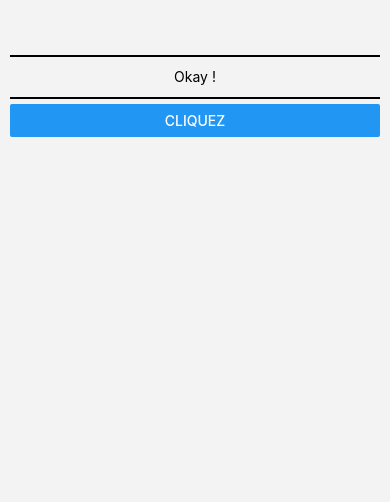
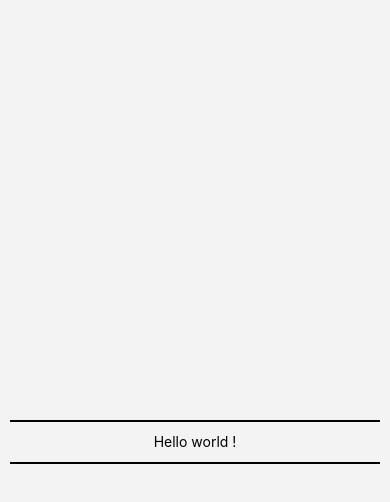
Before and after one commit to EZENGOLD/myGuessMe, a React Native app: screen / in a window 390 px wide. Shown: the top 502 px of the page. Built offline with nearby package versions, Linux system fonts and the light colour scheme.

Commit message:
REINITIALIZED

```diff
--- a/App.js
+++ b/App.js
@@ -1,24 +1,10 @@
 import React, {useState} from 'react';
-import { StyleSheet, Text, View, Button} from 'react-native';
-import LoginComp from './components/loginComp';
+import { StyleSheet, Text, View} from 'react-native';
 
 export default function App() {
-
-    const [afficher, changeAfficher] = useState(false);
-
-    function setAfficher() {
-        changeAfficher(true);
-    };
-
-    function setHide() {
-        changeAfficher(false);
-    };
-
     return (
         <View style={styles.container}>
-            <Text style={styles.text}>Okay !</Text>
-            <Button title="CLIQUEZ" onPress={setAfficher}/>
-            <LoginComp visible={afficher}/>
+            <Text style={styles.text}>Hello world !</Text>
         </View>
     );
 }
@@ -26,7 +12,7 @@
 const styles = StyleSheet.create({
     container: {
         flexDirection: 'column',
-        justifyContent: 'flex-start',
+        justifyContent: 'center',
         alignItems: 'stretch',
         position: 'relative',
         paddingTop: 50,
--- a/components/loginComp.js
+++ /dev/null
@@ -1,93 +0,0 @@
-import React, {useState} from 'react';
-import { StyleSheet, Text, View, Button, TouchableOpacity} from 'react-native';
-import Modal from 'react-native-modal';
-
-const  LoginComp = (props) => {
-    return (
-        <View style={styles.loginComp}>
-            <Modal isVisible={props.visible}>
-                <View style={styles.modalContainer}>
-                    <Text style={styles.textTitre}>Titre du modal</Text>
-                    <Text style={styles.textSousTitre}>Sous-titre du modal</Text>
-                    <Text style={styles.textContenu}>J’ai l’honneur de venir très respectueusement solliciter auprès de votre haute bienveillance, la faveur de...</Text>
-                    <View style={styles.boutonContainer}>
-                        <TouchableOpacity>
-                            <Text style={styles.cancelBouton}>Annuler</Text>
-                        </TouchableOpacity>
-                        <TouchableOpacity>
-                            <Text style={styles.okayBouton}>Okay</Text>
-                        </TouchableOpacity>
-                    </View>
-                </View>
-            </Modal>
-        </View>
-    );
-};
-
-const styles = StyleSheet.create({
-    modalContainer: {
-        borderRadius: 10,
-        backgroundColor: 'white',
-        padding: 20,
-    },
-
-    loginComp: {
-        flexDirection: 'column',
-        justifyContent: 'center',
-        position: 'relative',
-        height: '60%',
-    },
-
-    textTitre: {
-        fontSize: 20,
-        fontWeight: 'normal',
-        textAlign: 'center',
-        lineHeight: 30,
-        borderBottomWidth: 1,
-        borderBottomColor: 'black',
-    },
-
-    textSousTitre: {
-        fontSize: 15,
-        fontWeight: 'bold',
-        textAlign: 'center',
-        lineHeight: 30,
-    },
-
-    textContenu: {
-        textAlign: 'justify',
-        lineHeight: 30,
-        marginTop: 10,
-        marginBottom: 20,
-    },
-
-    boutonContainer: {
-        borderTopColor: 'black',
-        borderTopWidth: 1,
-        flexDirection: 'row',
-        justifyContent: 'space-around',
-        alignItems: 'center',
-        padding: 10,
-    },
-
-    cancelBouton: {
-        color: 'red',
-        backgroundColor: '#eeeeee',
-        lineHeight: 35,
-        width: 100,
-        textAlign: 'center',
-        borderRadius: 8,
-        fontWeight: 'bold',
-    },
-
-    okayBouton: {
-        backgroundColor: '#eeeeee',
-        lineHeight: 35,
-        width: 100,
-        textAlign: 'center',
-        borderRadius: 8,
-        fontWeight: 'bold',
-    }
-});
-
-export default LoginComp;
```
